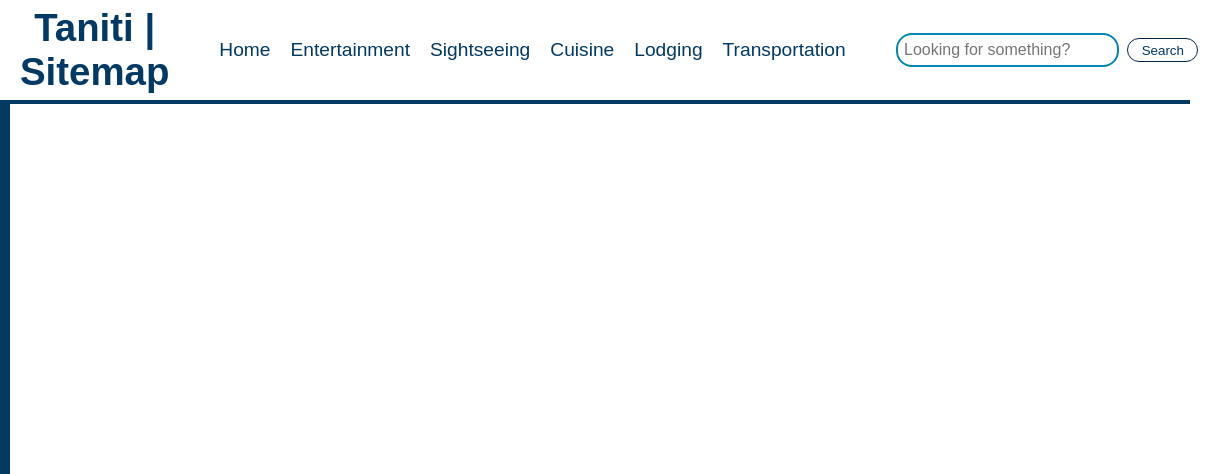
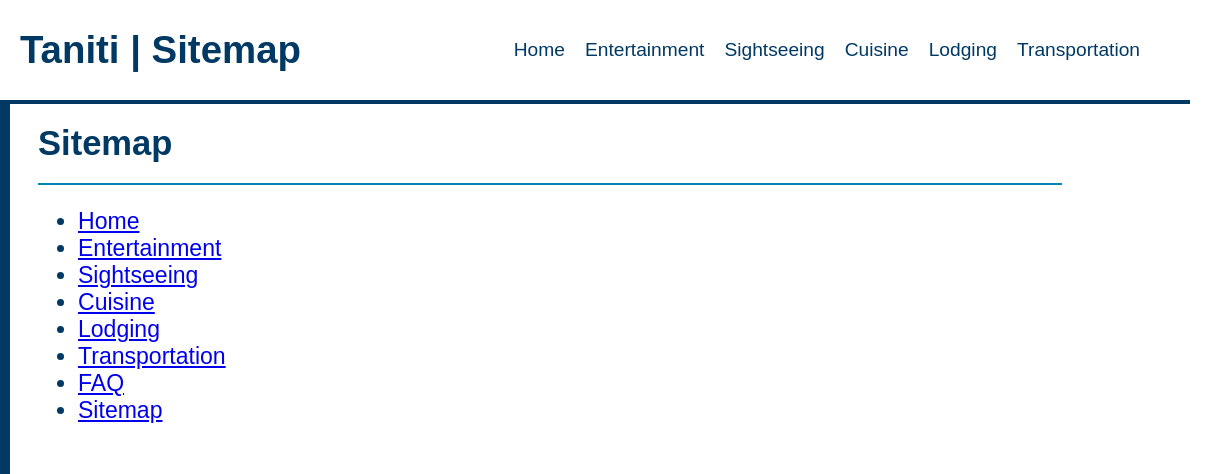
Before and after one commit to cricklette/vacation-prototype-website, a plain HTML site: page sitemap.html in a window 1280 px wide. Shown: the top 474 px of the page, 90-1317 px from the left, 1227 px wide, since content can reach past the window. Drawn offline with Linux system fonts and the light colour scheme.

Commit message:
add sitemap

```diff
--- a/sitemap.html
+++ b/sitemap.html
@@ -3,13 +3,12 @@
 <head>
     <meta charset="UTF-8">
     <meta name="viewport" content="width=device-width, initial-scale=1.0">
-    <title>Taniti | Lodging</title>
+    <title>Taniti | Sitemap</title>
     <link rel="stylesheet" href="./styles/styles.css">
     <script src="./scripts/script.js"></script>
 </head>
 <body>
     <header>
-
         <h1>Taniti | Sitemap</h1>
         <div class="nav-wrapper">
             <ul class="header-links">
@@ -20,16 +19,11 @@
                 <li><a href="./lodging.html">Lodging</a></li>
                 <li><a href="./transportation.html">Transportation</a></li>
             </ul>
-            <div class="searchbar">
-                <input id="searchinput" type="text" placeholder="Looking for something?">
-                <button id="searchbtn" type="submit">Search</button>
-            </div>
         </div>
     </header>
 
     <main>
-         <!-- Side Navigation Bar -->
-         <nav class="side-nav">
+        <nav class="side-nav">
             <div class="icon-link">
                 <a href="./entertainment.html">
                     <img src="./images/icons/laugh.png" alt="Entertainment Icon">
@@ -61,27 +55,27 @@
                 </a>
             </div>
         </nav>
-        <section class="empty">
-
+        <section class="content">
+            <h2>Sitemap</h2>
+            <ul>
+                <li><a href="./index.html">Home</a></li>
+                <li><a href="./entertainment.html">Entertainment</a></li>
+                <li><a href="./sightseeing.html">Sightseeing</a></li>
+                <li><a href="./cuisine.html">Cuisine</a></li>
+                <li><a href="./lodging.html">Lodging</a></li>
+                <li><a href="./transportation.html">Transportation</a></li>
+                <li><a href="./faq.html">FAQ</a></li>
+                <li><a href="./sitemap.html">Sitemap</a></li>
+            </ul>
         </section>
-        <section class="content">
-
-
-        </section>
-
     </main>
 
     <footer>
-
         <ul>
             <li><a href="./index.html">Home</a></li>
             <li><a href="./faq.html">FAQ</a></li>
             <li><a href="./sitemap.html">Sitemap</a></li>
         </ul>
-
     </footer>
-
-
-
 </body>
 </html>
```
